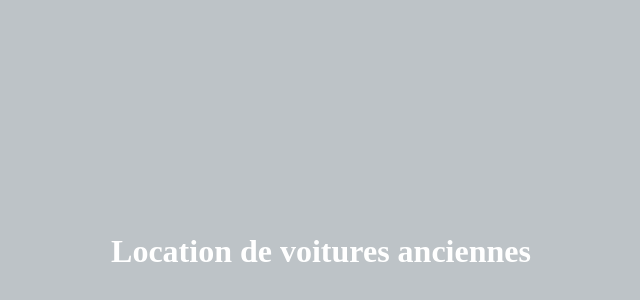
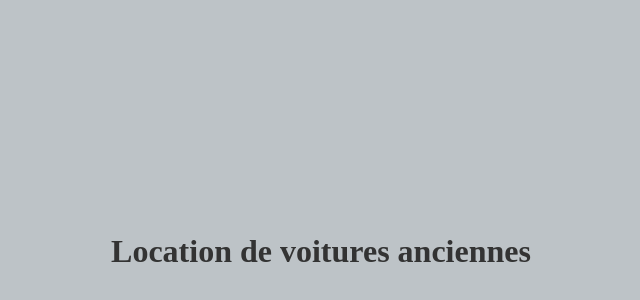
Before and after one commit to airrelays4/testProject, a plain HTML site: page index.html in a window 1280 px wide. Shown: the part 108-408 px from the top of the page, without its empty margins (319-959 px from the left). Drawn offline with Linux system fonts and the light colour scheme.

Commit message:
Change title color

```diff
--- a/index.html
+++ b/index.html
@@ -5,6 +5,6 @@
     <title>Home</title>
   </head>
   <body style="background-color: #bdc3c7">
-    <h1 style="color: #FFF; padding-top: 40vh; padding-bottom: 20%; text-align: center;">Location de voitures anciennes</h1>
+    <h1 style="color: #333; padding-top: 40vh; padding-bottom: 20%; text-align: center;">Location de voitures anciennes</h1>
   </body>
 </html>
```
